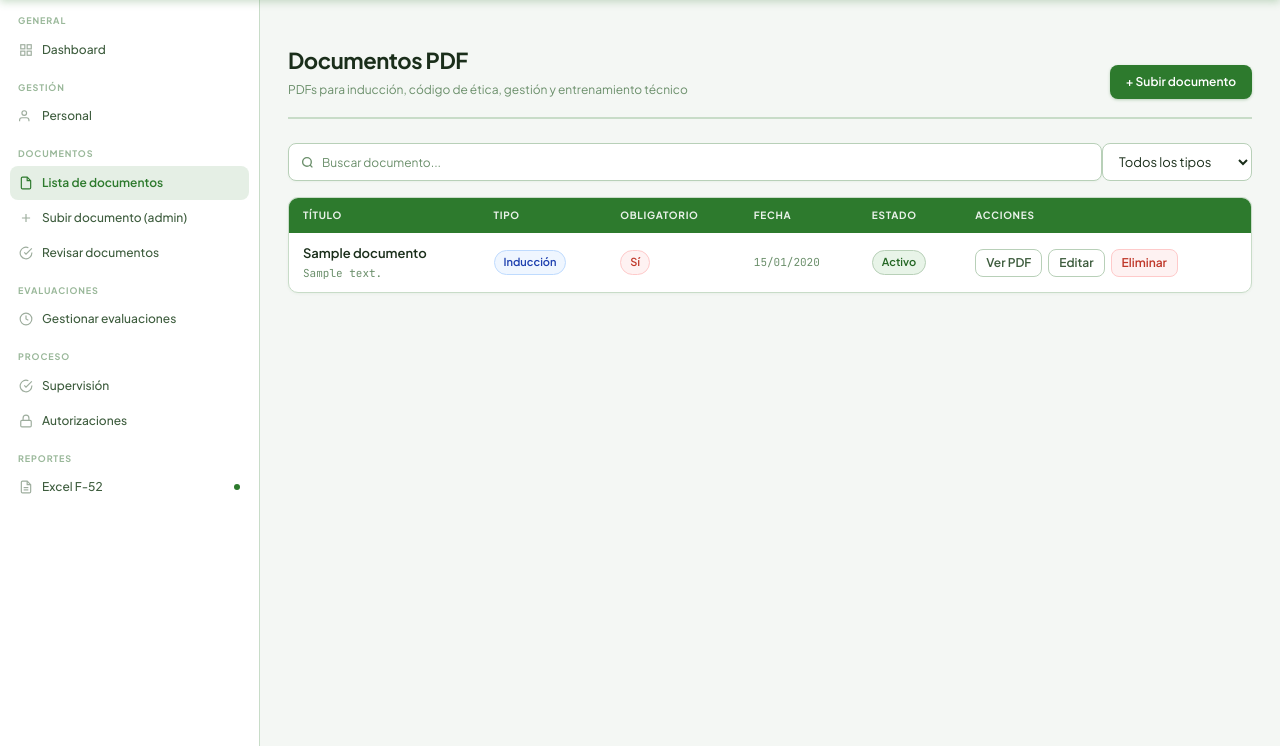
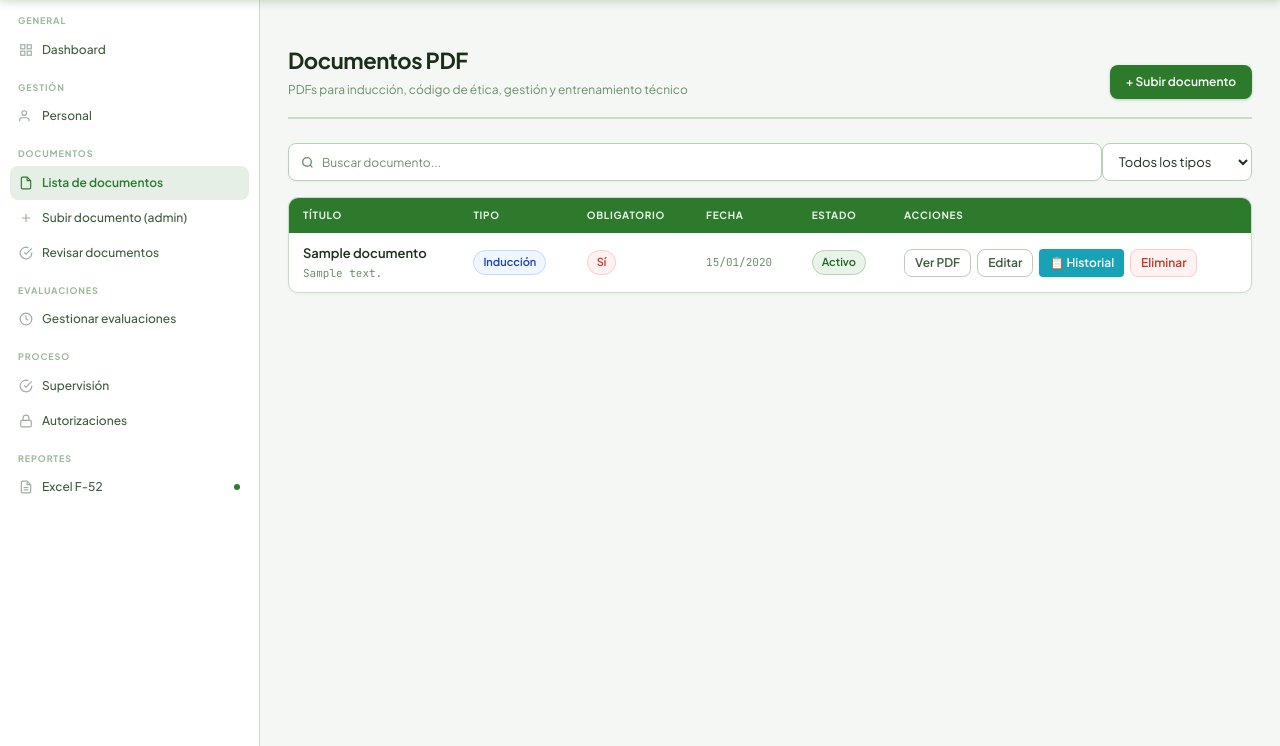
Before and after one commit to LuisTurpo/sistema_induccion_INIA, a Django app: page /documentos/ in a window 1280 px wide. Shown: the part 54-800 px from the top of the page. Run offline with Django 5.2, Linux system fonts and the light colour scheme; a user stored in the database is signed in; tables that the repository leaves empty hold one stand-in row (values such as "Sample post").

Commit message:
Restaurado boton historial en lista documentos

```diff
--- a/templates/documentos/lista.html
+++ b/templates/documentos/lista.html
@@ -57,7 +57,11 @@
             <a href="{{ doc.archivo.url }}" target="_blank" class="btn btn-ghost btn-sm">Ver PDF</a>
             <a href="{% url 'documentos:editar' doc.pk %}" class="btn btn-ghost btn-sm">Editar</a>
             <!-- ========== NUEVO BOTÓN DE HISTORIAL ========== -->
-
+            <a href="{% url 'documentos:historial_documento' doc.pk %}"
+   class="btn btn-info btn-sm"
+   style="background:#17a2b8; color:white; border:none;">
+   📋 Historial
+</a>
             <!-- =========================================== -->
             <a href="{% url 'documentos:eliminar' doc.pk %}" class="btn btn-danger btn-sm"
                onclick="return confirm('¿Eliminar {{ doc.titulo }}?')">Eliminar</a>
```
